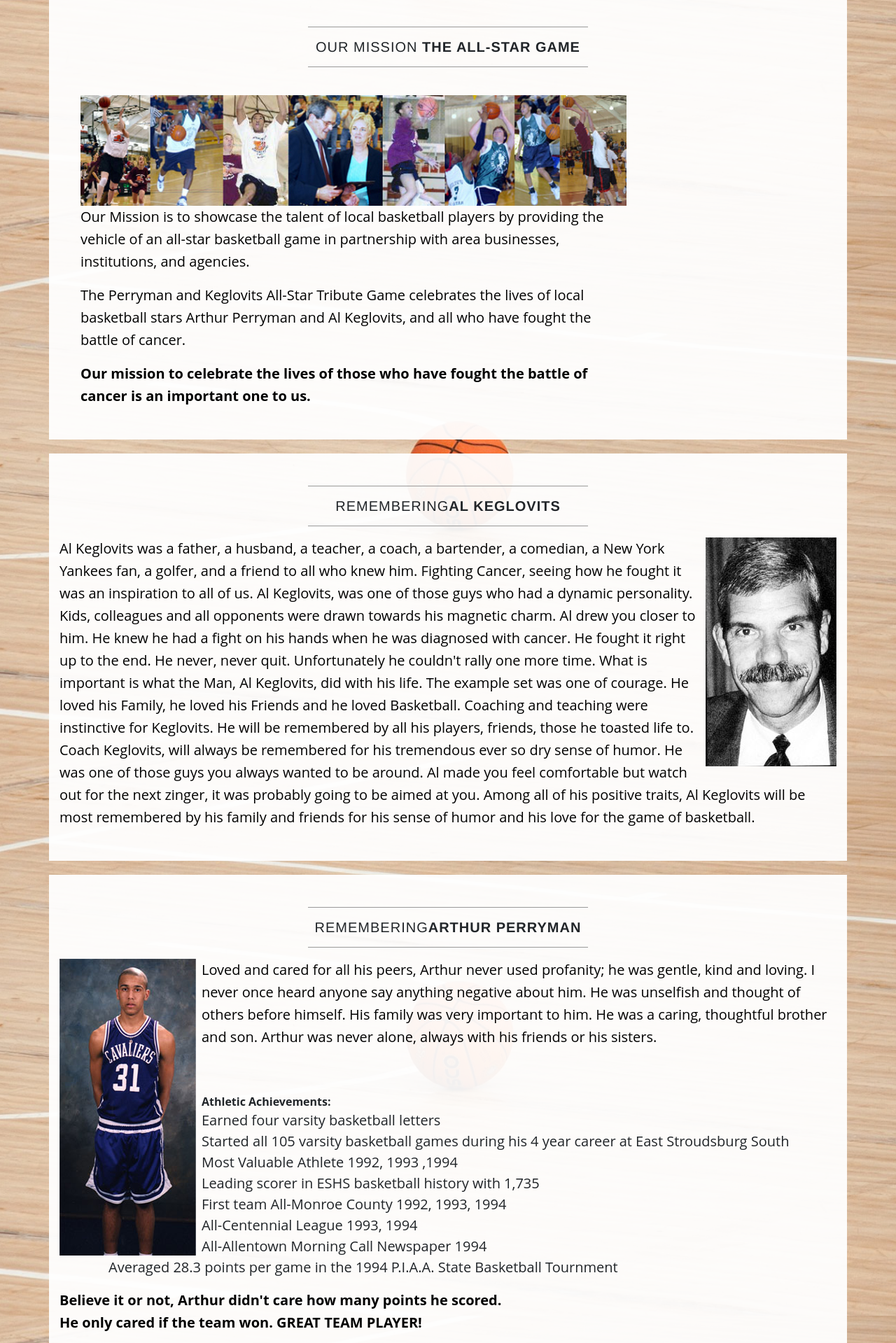
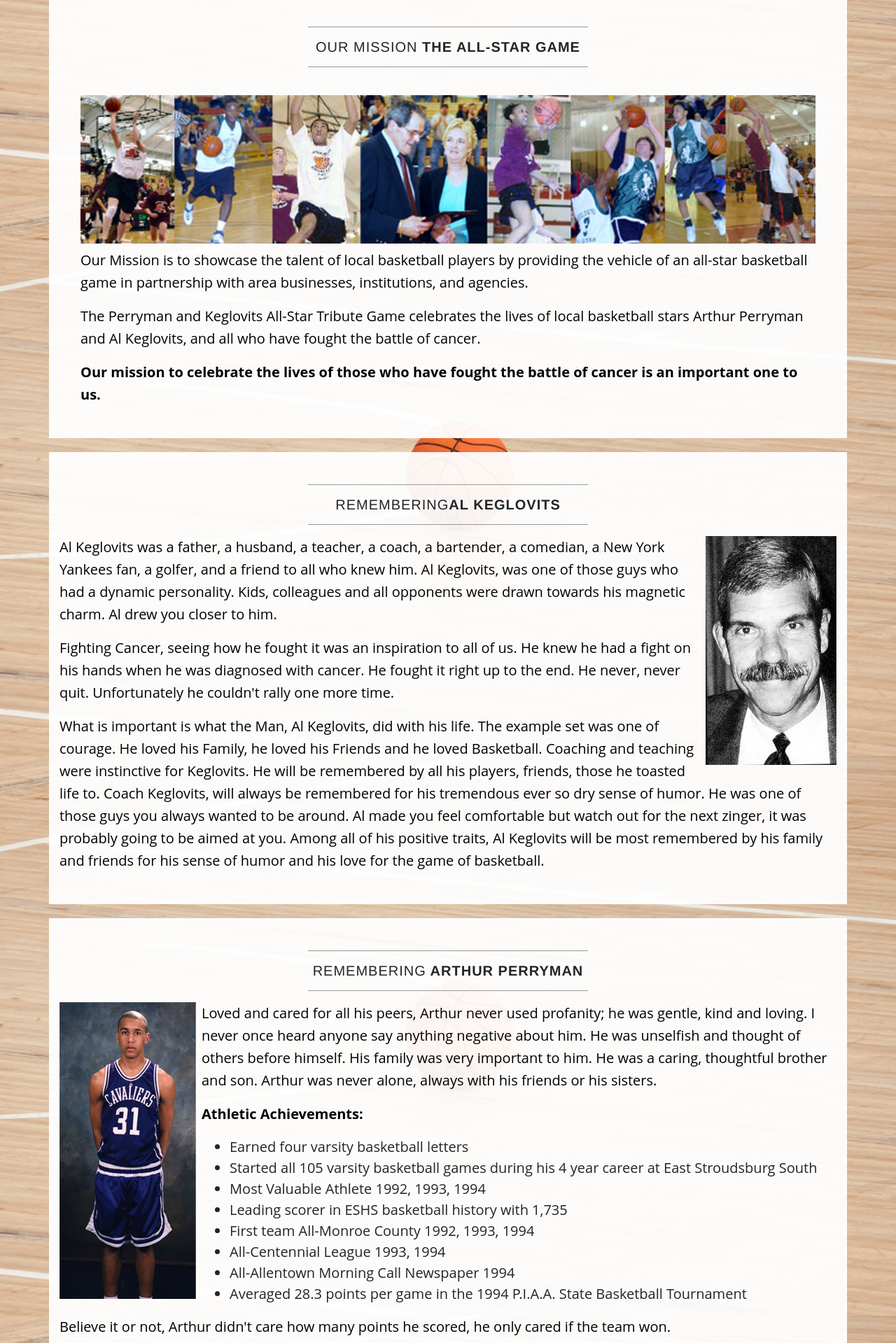
Before and after one commit to karenmmarks/perrymankeglovits, a React (Vite) app: page /about in a window 1280 px wide. Shown: the part 1320-3239 px from the top of the page at 70% size. Built offline with nearby package versions, Linux system fonts and the light colour scheme.

Commit message:
Updated About the game, nav routing and redirect

```diff
--- a/src/App.jsx
+++ b/src/App.jsx
@@ -1,6 +1,6 @@
 import React from 'react';
 import {
-  BrowserRouter, Switch, Route,
+  BrowserRouter, Switch, Route, Redirect,
 } from 'react-router-dom';
 import 'bootstrap/dist/css/bootstrap.min.css';
 import Header from './Components/Header/Header';
@@ -18,6 +18,11 @@ const App = () => (
     <Header />
     <BrowserRouter>
       <Switch>
+        <Route
+          exact
+          path="/"
+          render={() => <Redirect to="/home" />}
+        />
         <Route path="/home" component={Home} />
         <Route path="/about" component={About} />
         <Route path="/contact" component={Contact} />
--- a/src/Components/Header/Header.jsx
+++ b/src/Components/Header/Header.jsx
@@ -19,7 +19,7 @@ const Header = () => {
     <>
       {modal}
       <Navbar bg="light" expand="lg">
-        <Navbar.Brand href="#home" width="100px">
+        <Navbar.Brand href="/home" width="100px">
           <img src={PKLogo} height="100px" alt="Perryman Keglovits Logo" className="p-1" />
           <span className="d-flex float-right text-info font-weight-bold">
             Perryman
--- a/src/Components/Views/About/About.css
+++ b/src/Components/Views/About/About.css
@@ -0,0 +1,3 @@
+.arthur ul, li{
+  font-size: 1.25em;
+}
--- a/src/Components/Views/About/About.jsx
+++ b/src/Components/Views/About/About.jsx
@@ -86,8 +86,8 @@ const About = () => (
             </h2>
             <hr />
             <br />
-            <div className="col-md-9 text-center">
-              <img className="img-responsive w-100 mx-auto" src={HOMECOLLAGE2} alt="Perryman Keglovits Tribute Basketball Game collage of photos" />
+            <div className="col-lg-12 text-center">
+              <img className="img-responsive w-100 center-block mb-2" src={HOMECOLLAGE2} alt="Perryman Keglovits Tribute Basketball Game collage of photos" />
               <br />
 
               <p className="text-left">
@@ -97,8 +97,10 @@ const About = () => (
                 The Perryman and Keglovits All-Star Tribute Game celebrates the lives of local basketball stars Arthur Perryman and Al Keglovits, and all who have fought the battle of cancer.
               </p>
             </div>
-            <div className="col-md-9 text-center">
-              <p className="text-left"><strong>Our mission to celebrate the lives of those who have fought the battle of cancer is an important one to us.</strong></p>
+            <div className="col-lg-12 text-center">
+              <p className="text-left">
+                <strong>Our mission to celebrate the lives of those who have fought the battle of cancer is an important one to us.</strong>
+              </p>
             </div>
           </div>
         </div>
@@ -116,9 +118,13 @@ const About = () => (
           </div>
           <img className="img-responsive float-right ml-2" src={AL} alt="Photo of Al Keglovits" />
           <p>
-            {' '}
-            Al Keglovits was a father, a husband, a teacher, a coach, a bartender, a comedian, a New York Yankees fan, a golfer, and a friend to all who knew him. Fighting Cancer, seeing how he fought it was an inspiration to all of us. Al Keglovits, was one of those guys who had a dynamic personality. Kids, colleagues and all opponents were drawn towards his magnetic charm. Al drew you closer to him. He knew he had a fight on his hands when he was diagnosed with cancer. He fought it right up to the end. He never, never quit. Unfortunately he couldn't rally one more time. What is important is what the Man, Al Keglovits, did with his life. The example set was one of courage. He loved his Family, he loved his Friends and he loved Basketball. Coaching and teaching were instinctive for Keglovits. He will be remembered by all his players, friends, those he toasted life to. Coach Keglovits, will always be remembered for his tremendous ever so dry sense of humor. He was one of those guys you always wanted to be around. Al made you feel comfortable but watch out for the next zinger, it was probably going to be aimed at you. Among all of his positive traits, Al Keglovits will be most remembered by his family and friends for his sense of humor and his love for the game of basketball.
-
+            Al Keglovits was a father, a husband, a teacher, a coach, a bartender, a comedian, a New York Yankees fan, a golfer, and a friend to all who knew him. Al Keglovits, was one of those guys who had a dynamic personality. Kids, colleagues and all opponents were drawn towards his magnetic charm. Al drew you closer to him.
+          </p>
+          <p>
+            Fighting Cancer, seeing how he fought it was an inspiration to all of us.  He knew he had a fight on his hands when he was diagnosed with cancer. He fought it right up to the end. He never, never quit. Unfortunately he couldn't rally one more time.
+          </p>
+          <p>
+            What is important is what the Man, Al Keglovits, did with his life. The example set was one of courage. He loved his Family, he loved his Friends and he loved Basketball. Coaching and teaching were instinctive for Keglovits. He will be remembered by all his players, friends, those he toasted life to. Coach Keglovits, will always be remembered for his tremendous ever so dry sense of humor. He was one of those guys you always wanted to be around. Al made you feel comfortable but watch out for the next zinger, it was probably going to be aimed at you. Among all of his positive traits, Al Keglovits will be most remembered by his family and friends for his sense of humor and his love for the game of basketball.
           </p>
         </div>
       </div>
@@ -129,46 +135,42 @@ const About = () => (
             <hr />
             <h2 className="intro-text text-center">
               Remembering
-              <strong>Arthur Perryman</strong>
+              <strong> Arthur Perryman</strong>
             </h2>
             <hr />
           </div>
-
           <img className="img-responsive float-left mr-2" src={ART} alt="Photo of Arthur PerryMan" />
 
           <p>
             Loved and cared for all his peers, Arthur never used profanity; he was gentle, kind and loving. I never once heard anyone say anything negative about him. He was unselfish and thought of others before himself. His family was very important to him. He was a caring, thoughtful brother and son. Arthur was never alone, always with his friends or his sisters.
           </p>
-          <br />
           {' '}
-          <br />
-
-          <strong>Athletic Achievements:</strong>
-          <ul className="arthur">
+          <p>
+            {' '}
+            <strong>Athletic Achievements:</strong>
+            {' '}
+          </p>
+          <ul className="arthur overflow-hidden">
             <li>Earned four varsity basketball letters</li>
             <li>Started all 105 varsity basketball games during his 4 year career at East Stroudsburg South</li>
-            <li>Most Valuable Athlete 1992, 1993 ,1994</li>
+            <li>Most Valuable Athlete 1992, 1993, 1994</li>
             <li>Leading scorer in ESHS basketball history with 1,735</li>
             <li>First team All-Monroe County 1992, 1993, 1994</li>
             <li>All-Centennial League 1993, 1994</li>
             <li>All-Allentown Morning Call Newspaper 1994</li>
-            <li>Averaged 28.3 points per game in the 1994 P.I.A.A. State Basketball Tournment</li>
+            <li>Averaged 28.3 points per game in the 1994 P.I.A.A. State Basketball Tournament</li>
           </ul>
-
           <p>
+            Believe it or not, Arthur didn't care how many points he scored, he only cared if the team won.
+            <br />
             <strong>
-              Believe it or not, Arthur didn't care how many points he scored.
-              <br />
-              {' '}
-              He only cared if the team won.
-              GREAT TEAM PLAYER!
+              HE WAS A GREAT TEAM PLAYER!
             </strong>
-
           </p>
         </div>
       </div>
 
-      <div className="row">
+      <div className="row d-block">
         <div className="box">
           <div className="col-lg-12">
             <hr />
--- a/src/Components/Views/Home/Home.css
+++ b/src/Components/Views/Home/Home.css
@@ -188,12 +188,7 @@ footer p {
 .action_photo_a{
   margin:10px;
 }
-.arthur ul, li{
-  font-size: 1.25em;
-  margin-left: 10px;
-  padding-left: 20px;
-  list-style: none;
-}
+
 td {
   padding-left: 6px;
 }
```
